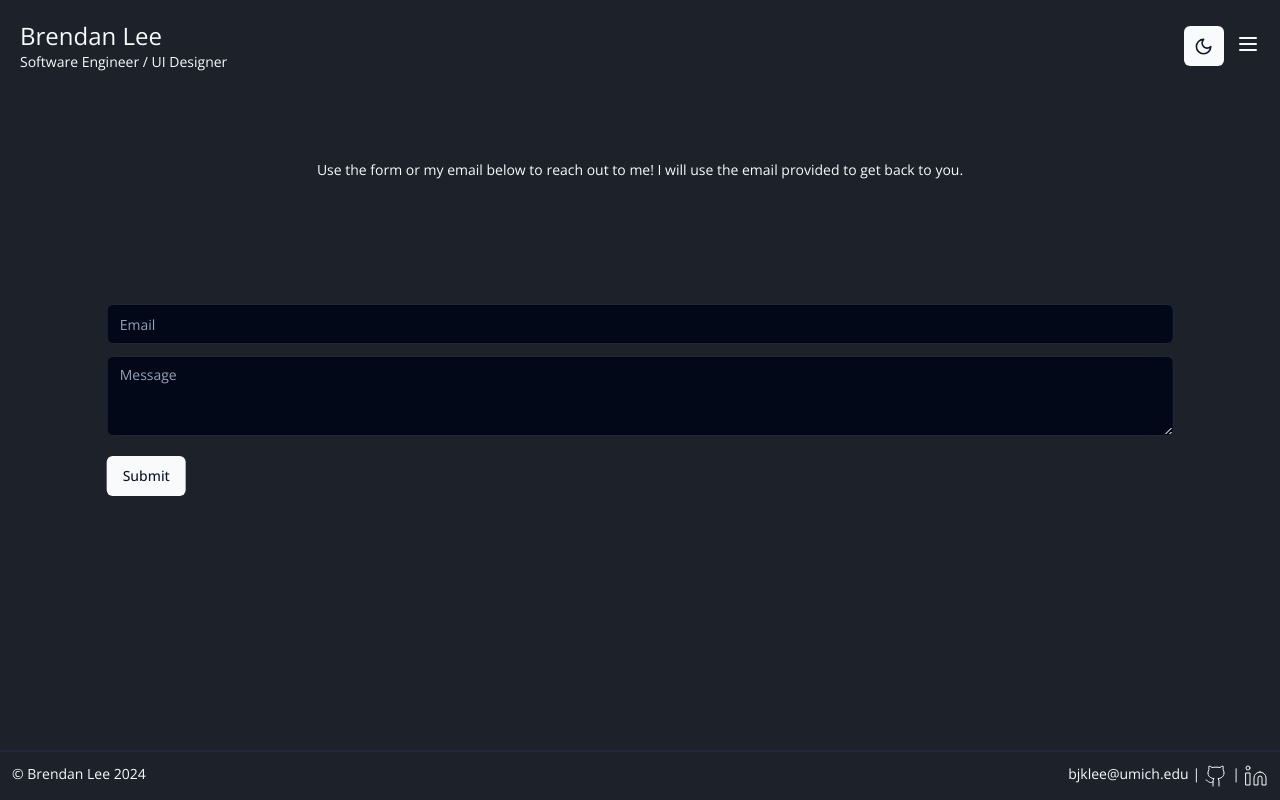
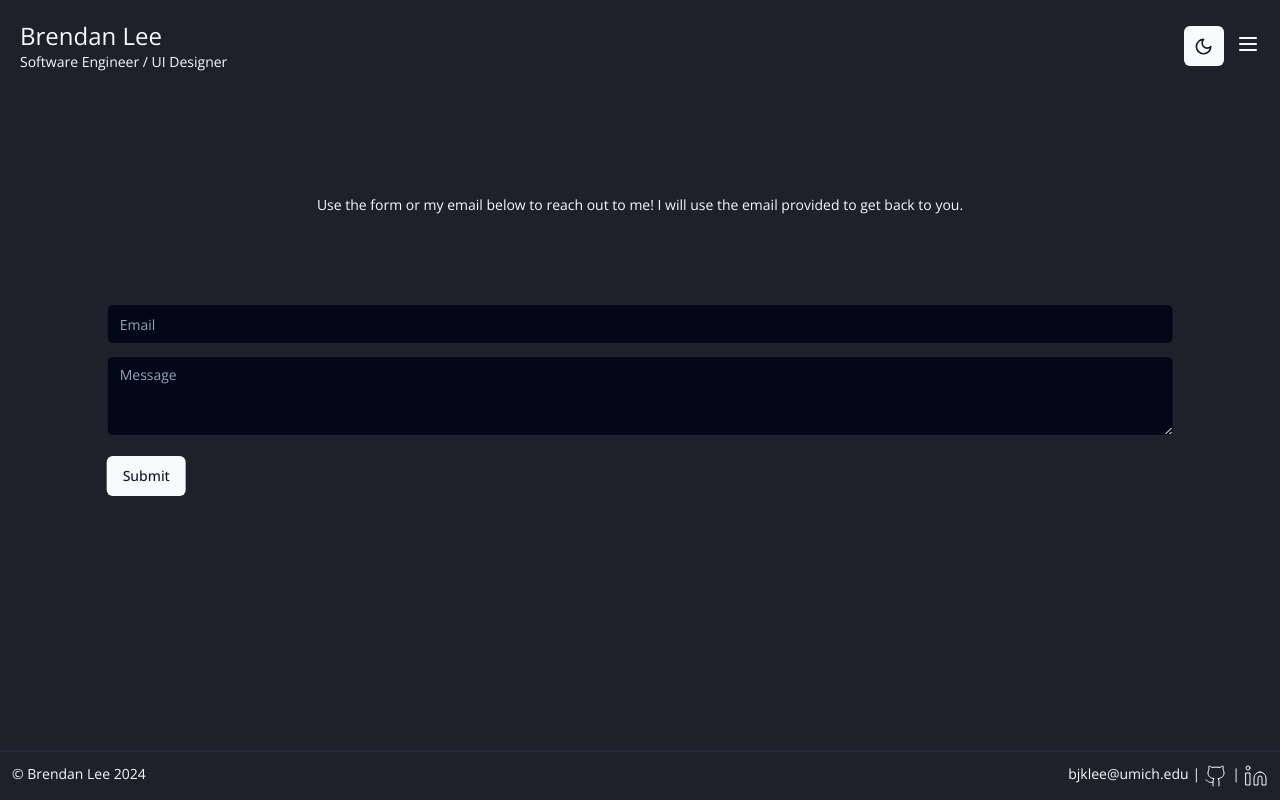
Before and after one commit to bjklee/portfolio, a Next.js app: page /contact in a window 1280 px wide. Built offline with nearby package versions, Linux system fonts and the light colour scheme.

Commit message:
Update form.tsx

```diff
--- a/components/form.tsx
+++ b/components/form.tsx
@@ -17,7 +17,7 @@ export default function ContactForm() {
 
   return (
     <div>
-      <p className="text-center text-sm px-6 mt-40">
+      <p className="text-center text-sm absolute w-5/6 left-1/2 top-1/4 transform -translate-x-1/2 -translate-y-1/4">
         Use the form or my email below to reach out to me! I will use the email
         provided to get back to you.
       </p>
```
